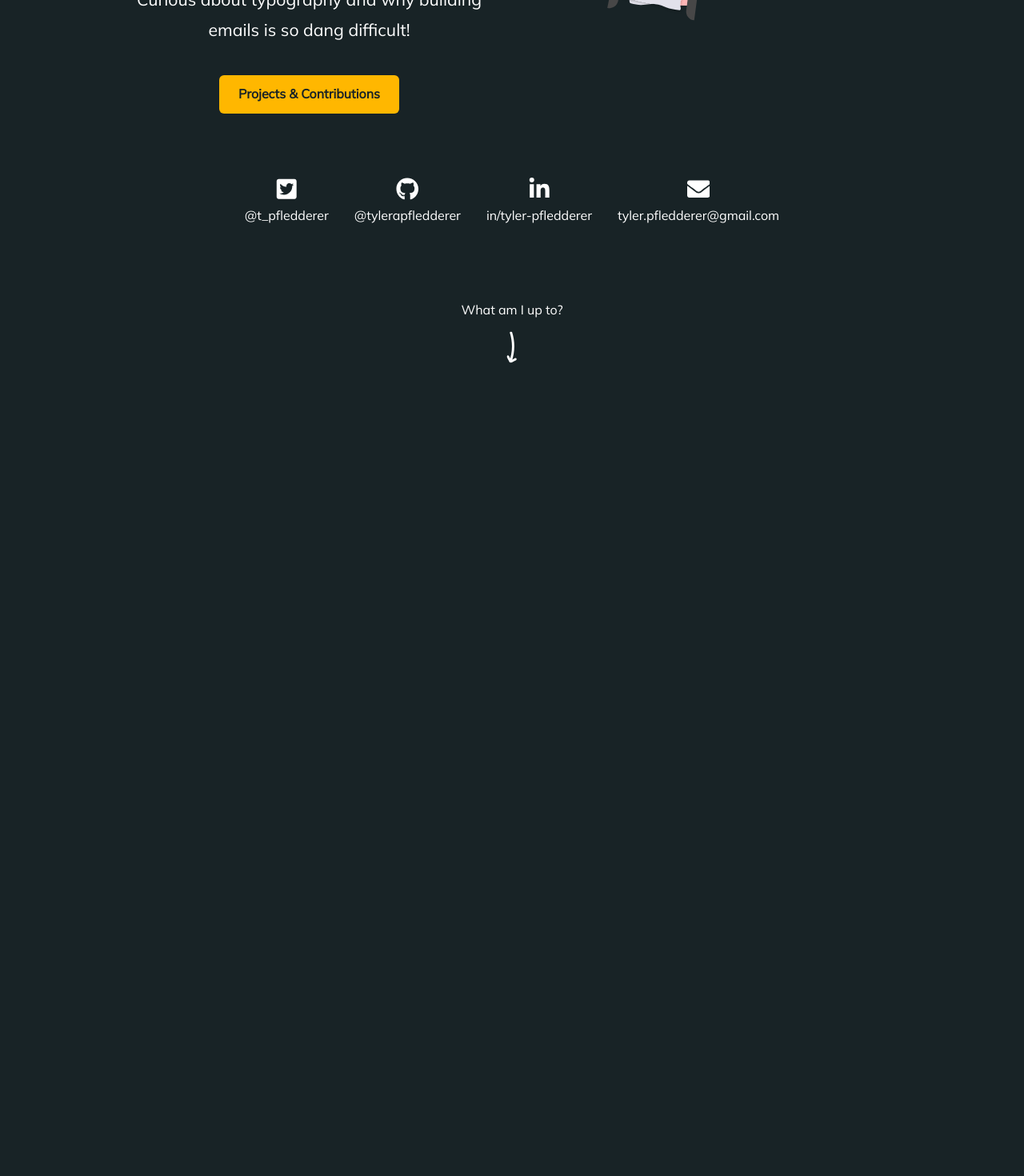
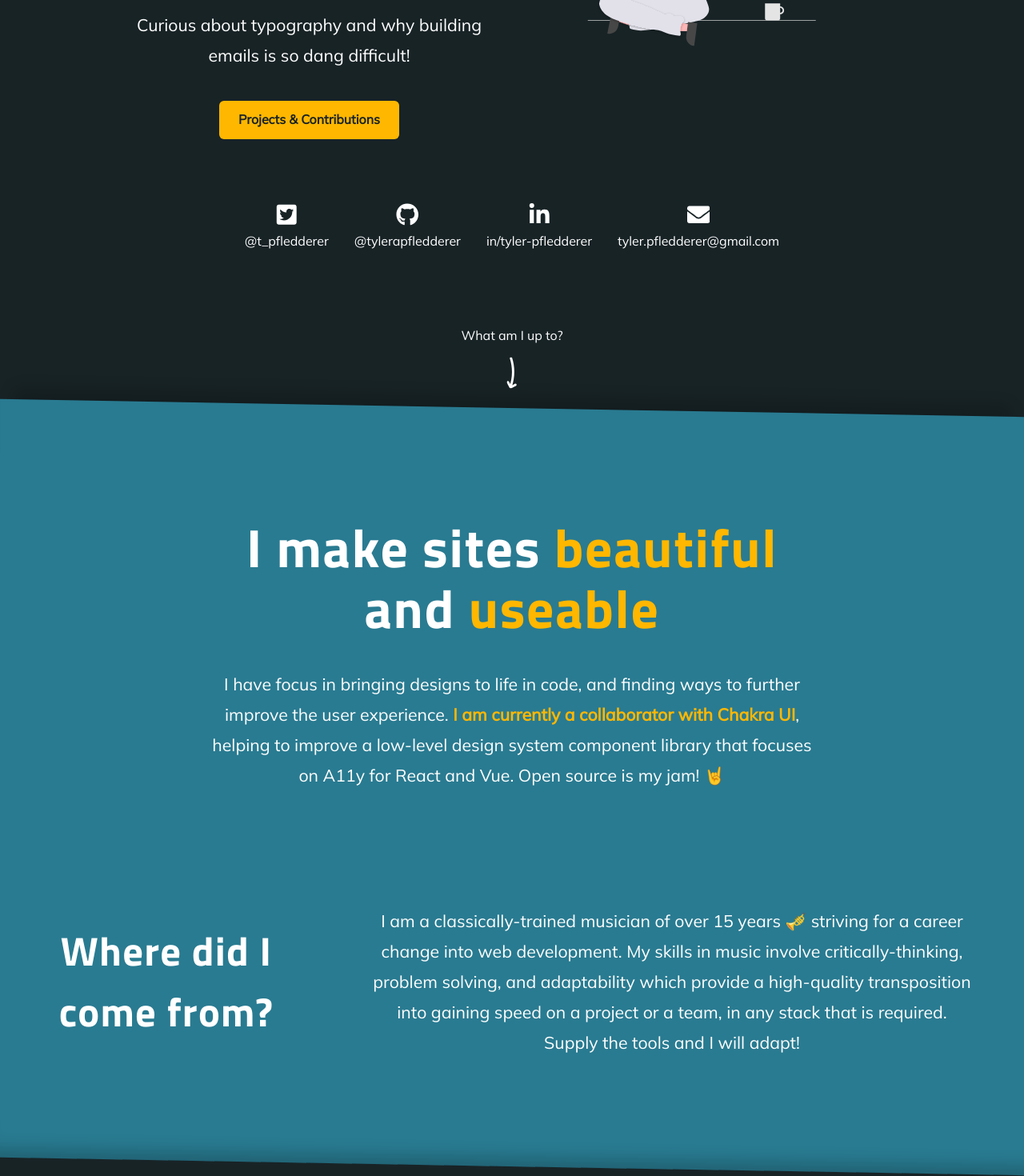
Before and after one commit to TylerAPfledderer/tylerpweb.dev, a Next.js app: page / in a window 1280 px wide. Shown: the part 483-1953 px from the top of the page at 80% size. Before the commit the page ends 985 px from the top, so only its background shows below. Built offline with nearby package versions, Linux system fonts and the light colour scheme.

Commit message:
feat: add about me section

```diff
--- /dev/null
+++ b/src/components/AboutMeSection.tsx
@@ -0,0 +1,71 @@
+import {
+  Heading,
+  Highlight,
+  Stack,
+  Text,
+  VStack,
+  calc,
+  useToken,
+} from "@chakra-ui/react";
+import { MainSection } from "./MainSection";
+
+export const AboutMeSection = () => {
+  const size28 = useToken("sizes", 28);
+  return (
+    <MainSection
+      bg="primary.base"
+      spacing={{ base: 16, lg: 36 }}
+      position="relative"
+      _before={{
+        content: { lg: `""` },
+        bg: "inherit",
+        display: "block",
+        position: "absolute",
+        zIndex: -1,
+        top: -14,
+        h: calc("100%").add(size28).toString(),
+        w: "100vw",
+        transform: "skewY(1deg)",
+        boxShadow: `inset 0px -30px 20px -18px rgba(0, 0, 0, 0.2) ,
+          0px -30px 20px -18px rgba(0, 0, 0, 0.2)`,
+      }}
+    >
+      <VStack spacing="text.base" maxWidth="prose">
+        <Heading>
+          <Highlight
+            query={["beautiful", "useable"]}
+            styles={{ color: "secondary.base" }}
+          >
+            I make sites beautiful and useable
+          </Highlight>
+        </Heading>
+        <Text>
+          I have focus in bringing designs to life in code, and finding ways to
+          further improve the user experience.{" "}
+          <Text as="span" color="secondary.base" fontWeight="bold">
+            I am currently a collaborator with Chakra UI
+          </Text>
+          , helping to improve a low-level design system component library that
+          focuses on A11y for React and Vue. Open source is my jam! 🤘
+        </Text>
+      </VStack>
+      <Stack
+        direction={{ base: "column", lg: "row" }}
+        spacing={{ base: "text.sm", lg: 28 }}
+        align="center"
+        justify="space-between"
+      >
+        <Heading as="h3" size="2xl" flex={1} maxW={{ lg: 72 }}>
+          Where did I come from?
+        </Heading>
+        <Text maxW="prose" flex={2}>
+          I am a classically-trained musician of over 15 years 🎺 striving for a
+          career change into web development. My skills in music involve
+          critically-thinking, problem solving, and adaptability which provide a
+          high-quality transposition into gaining speed on a project or a team,
+          in any stack that is required. Supply the tools and I will adapt!
+        </Text>
+      </Stack>
+    </MainSection>
+  );
+};
--- /dev/null
+++ b/src/components/HeroSection.tsx
@@ -0,0 +1,113 @@
+import { socialMediaLinks } from "@/data";
+import {
+  Flex,
+  VStack,
+  Heading,
+  Button,
+  Img,
+  List,
+  ListItem,
+  Icon,
+  Text,
+  Box,
+  Link,
+  keyframes,
+} from "@chakra-ui/react";
+import { CurvedDownArrow } from "../lib/icons/CurvedDownArrow";
+import { MainSection } from "./MainSection";
+
+const waggle = keyframes({
+  "10%": {
+    transform: "scale(0.8) rotate(-20deg)",
+  },
+  "40%": {
+    transform: "scale(1.9) rotate(10deg)",
+  },
+  "60%": {
+    transform: "scale(1.6) rotate(-10deg)",
+  },
+  "100%": {
+    transform: "scale(1.4)",
+  },
+});
+
+export const HeroSection = () => (
+  <MainSection spacing={20}>
+    <Flex
+      flexDir={{ base: "column", lg: "row" }}
+      columnGap={8}
+      rowGap={16}
+      justifyContent="space-between"
+      align="center"
+      w="full"
+      maxW="container.lg"
+    >
+      <VStack spacing="text.base">
+        <VStack spacing={{ sm: "text.sm" }}>
+          <Heading as="h1" size="4xl">
+            Hi, I&apos;m Tyler!
+          </Heading>
+          <Text as="span" fontSize={["md", null, "lg"]}>
+            UI / UX Developer
+          </Text>
+        </VStack>
+        <Box maxW="md">
+          <Text>
+            Passionate about all things accessibility, user experience, and UI
+            design to code.
+          </Text>
+          <Text>
+            Curious about typography and why building emails is so dang
+            difficult!
+          </Text>
+        </Box>
+        <Button as={Link} href="#projects-contributions" fontSize="sm">
+          Projects &amp; Contributions
+        </Button>
+      </VStack>
+      <Img
+        src="/static/version-control.svg"
+        alt=""
+        flex={1}
+        maxW="418px"
+        w="full"
+        hideBelow="md"
+      />
+    </Flex>
+    <Flex
+      as={List}
+      aria-label="social media"
+      justify="center"
+      flexWrap={{ sm: "wrap" }}
+      flexDir={["column", "row"]}
+      gap={8}
+    >
+      {socialMediaLinks.map(({ href, icon, label, platform }) => (
+        <ListItem key={label}>
+          <Flex
+            as={Link}
+            href={href}
+            flexDir="column"
+            fontSize="sm"
+            align="center"
+            target="_blank"
+            aria-label={`My ${platform}`}
+            _hover={{
+              svg: {
+                color: "#E00400",
+                animation: `${waggle} forwards .5s`,
+              },
+            }}
+          >
+            <Icon as={icon} display="block" fontSize="lg" />
+            {label}
+          </Flex>
+        </ListItem>
+      ))}
+    </Flex>
+    <VStack>
+      <Text fontSize="sm">What am I up to?</Text>
+      <CurvedDownArrow />
+    </VStack>
+  </MainSection>
+);
--- /dev/null
+++ b/src/components/MainSection.tsx
@@ -0,0 +1,10 @@
+import { VStack, StackProps } from "@chakra-ui/react";
+
+export const MainSection = (props: StackProps) => (
+  <VStack
+    as="section"
+    px={{ base: 8, lg: 16 }}
+    py={{ base: 12, lg: 20 }}
+    {...props}
+  />
+);
--- a/src/lib/theme.ts
+++ b/src/lib/theme.ts
@@ -66,6 +66,8 @@ export default extendBaseTheme({
       baseStyle: {
         fontFamily: "heading",
         letterSpacing: "wide",
+        // Chrome only (In Canary v117.0.5847.0)
+        textWrap: "balance",
       },
       sizes: {
         "4xl": {
--- a/src/pages/index.tsx
+++ b/src/pages/index.tsx
@@ -1,3 +1,6 @@
+import { AboutMeSection } from "@/components/AboutMeSection";
+import { HeroSection } from "@/components/HeroSection";
+import { MainSection } from "@/components/MainSection";
 import { socialMediaLinks } from "@/data";
 import { CurvedDownArrow } from "@/svg-icons";
 import {
@@ -6,11 +9,13 @@ import {
   Center,
   Flex,
   Heading,
+  Highlight,
   Icon,
   Img,
   Link,
   List,
   ListItem,
+  Stack,
   Text,
   VStack,
   keyframes,
@@ -41,87 +46,10 @@ export default function Home() {
           </Text>
         </Box>
       </Center>
-      <main>
-        {/* Hero Section */}
-        <VStack spacing={20} px={8} py={12}>
-          <Flex
-            flexDir={{ base: "column", lg: "row" }}
-            columnGap={8}
-            rowGap={16}
-            justifyContent="space-between"
-            align="center"
-            w="full"
-            maxW="container.lg"
-          >
-            <VStack spacing="text.base" textAlign="center">
-              <VStack spacing={{ sm: "text.sm" }}>
-                <Heading as="h1" size="4xl">
-                  Hi, I&apos;m Tyler!
-                </Heading>
-                <Text as="span" fontSize={["md", null, "lg"]}>
-                  UI / UX Developer
-                </Text>
-              </VStack>
-              <Box maxW="md">
-                <Text>
-                  Passionate about all things accessibility, user experience,
-                  and UI design to code.
-                </Text>
-                <Text>
-                  Curious about typography and why building emails is so dang
-                  difficult!
-                </Text>
-              </Box>
-              <Button as={Link} href="#projects-contributions" fontSize="sm">
-                Projects &amp; Contributions
-              </Button>
-            </VStack>
-            <Img
-              src="/static/version-control.svg"
-              alt=""
-              flex={1}
-              maxW="418px"
-              w="full"
-              hideBelow="md"
-            />
-          </Flex>
-          <Flex
-            as={List}
-            aria-label="social media"
-            justify="center"
-            flexWrap={{ sm: "wrap" }}
-            flexDir={["column", "row"]}
-            gap={8}
-          >
-            {socialMediaLinks.map(({ href, icon, label, platform }) => (
-              <ListItem key={label}>
-                <Flex
-                  as={Link}
-                  href={href}
-                  flexDir="column"
-                  fontSize="sm"
-                  align="center"
-                  target="_blank"
-                  aria-label={`My ${platform}`}
-                  _hover={{
-                    svg: {
-                      color: "#E00400",
-                      animation: `${waggle} forwards .5s`,
-                    },
-                  }}
-                >
-                  <Icon as={icon} display="block" fontSize="lg" />
-                  {label}
-                </Flex>
-              </ListItem>
-            ))}
-          </Flex>
-          <VStack>
-            <Text fontSize="sm">What am I up to?</Text>
-            <CurvedDownArrow />
-          </VStack>
-        </VStack>
-      </main>
+      <Box as="main" textAlign="center">
+        <HeroSection />
+        <AboutMeSection />
+      </Box>
     </>
   );
 }
```
